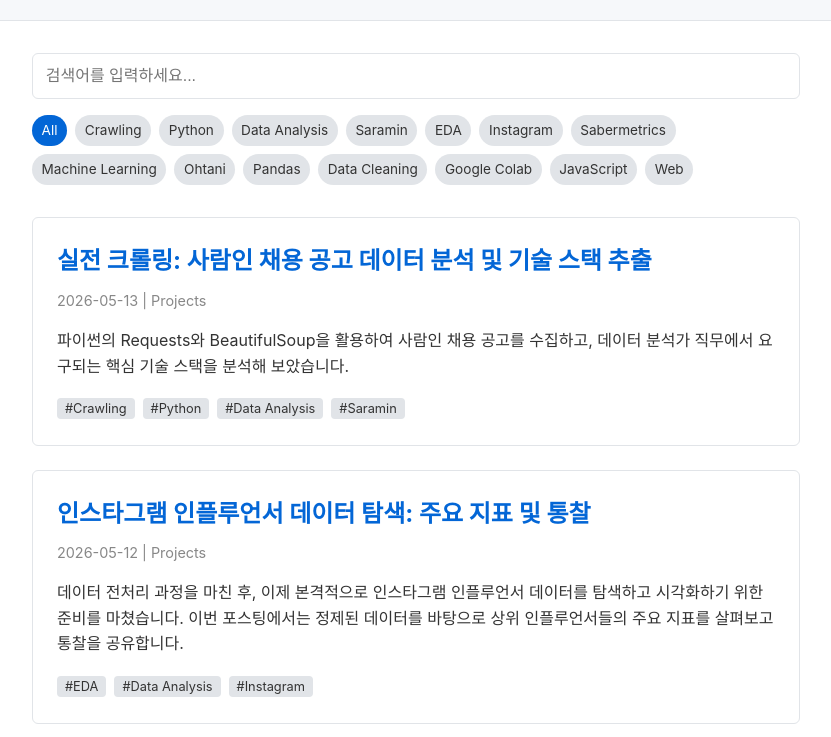
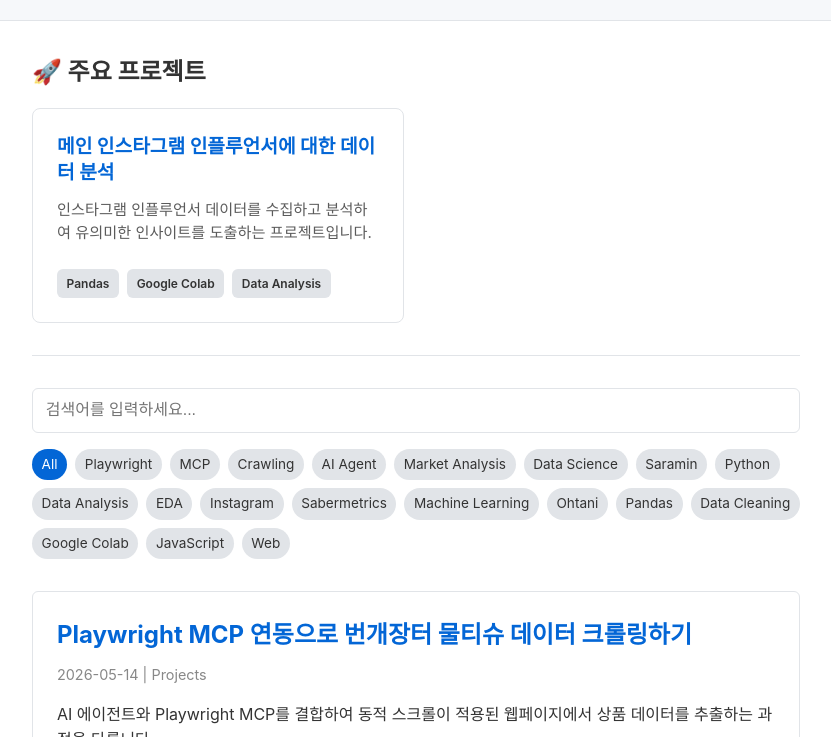
Before and after one commit to suhyunkim-maker/suhyunkim-maker.github.io, a plain HTML site: page index.html in a window 1280 px wide. Shown: the part 63-800 px from the top of the page, without its empty margins (224-1055 px from the left). Drawn offline with Linux system fonts and the light colour scheme.

Commit message:
Add blog post about Bunjang crawling with Playwright MCP

```diff
--- a/css/style.css
+++ b/css/style.css
@@ -178,3 +178,67 @@ footer {
   border-top: 1px solid var(--border-color);
   color: #888;
 }
+
+/* Portfolio Projects */
+.portfolio-section {
+  margin-bottom: 2rem;
+}
+
+.project-grid {
+  display: grid;
+  grid-template-columns: repeat(auto-fill, minmax(300px, 1fr));
+  gap: 1.5rem;
+}
+
+.project-card {
+  background-color: var(--card-bg);
+  border: 1px solid var(--border-color);
+  border-radius: 8px;
+  padding: 1.5rem;
+  display: flex;
+  flex-direction: column;
+  transition: transform 0.2s, box-shadow 0.2s;
+  color: var(--text-color);
+  text-decoration: none;
+}
+
+.project-card:hover {
+  transform: translateY(-4px);
+  box-shadow: 0 4px 12px rgba(0,0,0,0.1);
+  text-decoration: none;
+}
+
+[data-theme="dark"] .project-card:hover {
+  box-shadow: 0 4px 12px rgba(255,255,255,0.05);
+}
+
+.project-card h3 {
+  margin-bottom: 0.8rem;
+  font-size: 1.2rem;
+  color: var(--link-color);
+  line-height: 1.4;
+}
+
+.project-desc {
+  font-size: 0.95rem;
+  margin-bottom: 1.5rem;
+  flex-grow: 1;
+  color: var(--text-color);
+  opacity: 0.8;
+  line-height: 1.5;
+}
+
+.project-tags {
+  display: flex;
+  flex-wrap: wrap;
+  gap: 0.5rem;
+}
+
+.project-tags .tag {
+  background-color: var(--tag-bg);
+  padding: 0.3rem 0.6rem;
+  border-radius: 6px;
+  font-size: 0.75rem;
+  font-weight: 600;
+  color: var(--text-color);
+}
--- a/index.html
+++ b/index.html
@@ -17,6 +17,23 @@
   </header>
 
   <main>
+    <section class="portfolio-section">
+      <h2 style="margin-bottom: 1rem;">🚀 주요 프로젝트</h2>
+      <div class="project-grid">
+        <a href="post.html?file=instagram-analysis.md" class="project-card">
+          <h3>메인 인스타그램 인플루언서에 대한 데이터 분석</h3>
+          <p class="project-desc">인스타그램 인플루언서 데이터를 수집하고 분석하여 유의미한 인사이트를 도출하는 프로젝트입니다.</p>
+          <div class="project-tags">
+            <span class="tag">Pandas</span>
+            <span class="tag">Google Colab</span>
+            <span class="tag">Data Analysis</span>
+          </div>
+        </a>
+      </div>
+    </section>
+
+    <hr style="margin: 2rem 0; border: none; border-top: 1px solid var(--border-color);">
+
     <div class="search-container">
       <input type="text" id="search-input" placeholder="검색어를 입력하세요...">
     </div>
--- a/posts.json
+++ b/posts.json
@@ -1,4 +1,32 @@
 [
+  {
+    "file": "bunjang-crawling-playwright.md",
+    "title": "Playwright MCP 연동으로 번개장터 물티슈 데이터 크롤링하기",
+    "date": "2026-05-14",
+    "tags": [
+      "Playwright",
+      "MCP",
+      "Crawling",
+      "AI Agent"
+    ],
+    "category": "Projects",
+    "description": "Playwright MCP를 활용해 번개장터의 물티슈 상품 데이터를 브라우저 자동화로 손쉽게 수집하는 방법",
+    "excerpt": "AI 에이전트와 Playwright MCP를 결합하여 동적 스크롤이 적용된 웹페이지에서 상품 데이터를 추출하는 과정을 다룹니다."
+  },
+  {
+    "file": "saramin-market-analysis-2026.md",
+    "title": "2026 데이터 분석가 채용 시장 트렌드: 사람인 120개 공고 분석",
+    "date": "2026-05-14",
+    "tags": [
+      "Market Analysis",
+      "Crawling",
+      "Data Science",
+      "Saramin"
+    ],
+    "category": "Projects",
+    "description": "2026년 상반기 사람인 채용 데이터를 크롤링하여 분석한 최신 데이터 분석 직군 트렌드",
+    "excerpt": "최근 수집한 120여 건의 채용 공고를 바탕으로, 데이터 분석가에게 요구되는 실무 경력과 핵심 기술 스택 트렌드를 정리해 보았습니다."
+  },
   {
     "file": "saramin-crawling-analysis.md",
     "title": "실전 크롤링: 사람인 채용 공고 데이터 분석 및 기술 스택 추출",
```
Also changed, not shown: pages/bunjang-crawling-playwright.md (added, +34 -0 lines), pages/saramin-market-analysis-2026.md (added, +41 -0 lines), 1 other file.
